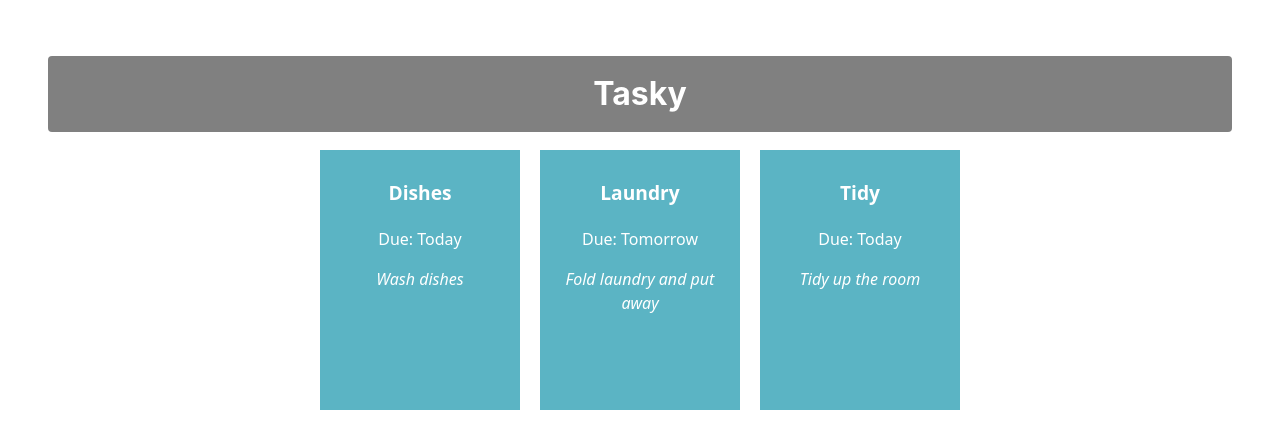
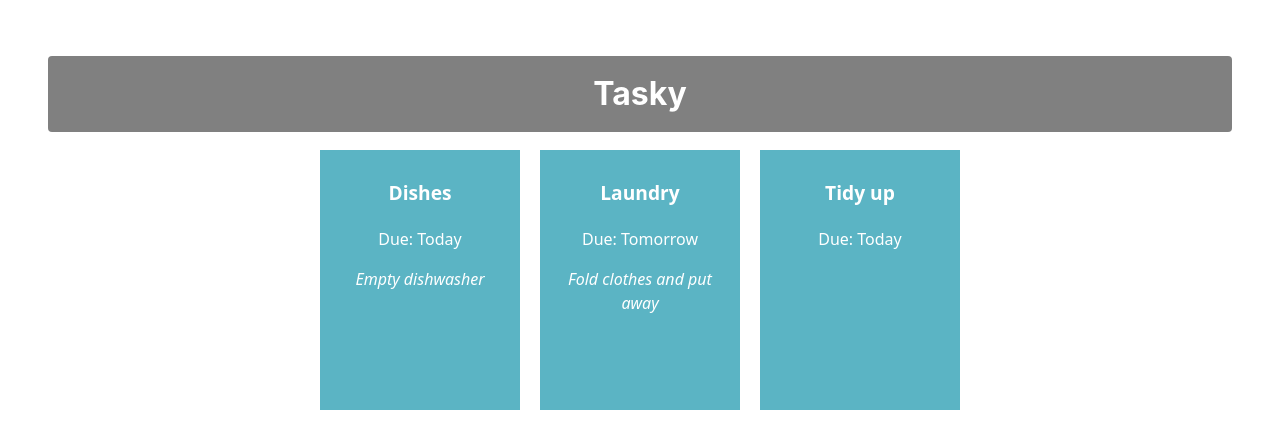
Before and after one commit to DanielsNagornuks-SETU/react-basics-labs, a React (Vite) app in the folder tasky/: page / in a window 1280 px wide. Shown: the top 448 px of the page. Built offline with nearby package versions, Linux system fonts and the light colour scheme.

Commit message:
Added task state

```diff
--- a/tasky/src/App.jsx
+++ b/tasky/src/App.jsx
@@ -1,15 +1,26 @@
 import './App.css';
 import Task from './components/Task';
+import React, { useState } from 'react';
 
 function App() {
+
+  const [ taskState, setTaskState ] = useState({
+    tasks: [
+        { title: "Dishes", description: "Empty dishwasher", deadline: "Today" },
+        { title: "Laundry", description: "Fold clothes and put away", deadline: "Tomorrow" },
+        { title: "Tidy up", deadline: "Today" }
+    ]
+  });
+
   return (
     <div className="container">
       <h1>Tasky</h1>
-      <Task title="Dishes" deadline="Today" description="Wash dishes"/>
-      <Task title="Laundry" deadline="Tomorrow" description="Fold laundry and put away"/>
-      <Task title="Tidy" deadline="Today" description="Tidy up the room"/>
+      <Task title={taskState.tasks[0].title} deadline={taskState.tasks[0].deadline} description={taskState.tasks[0].description}/>
+      <Task title={taskState.tasks[1].title} deadline={taskState.tasks[1].deadline} description={taskState.tasks[1].description}/>
+      <Task title={taskState.tasks[2].title} deadline={taskState.tasks[2].deadline} description={taskState.tasks[2].description}/>
     </div>
   );
+
 }
 
 export default App;
```
